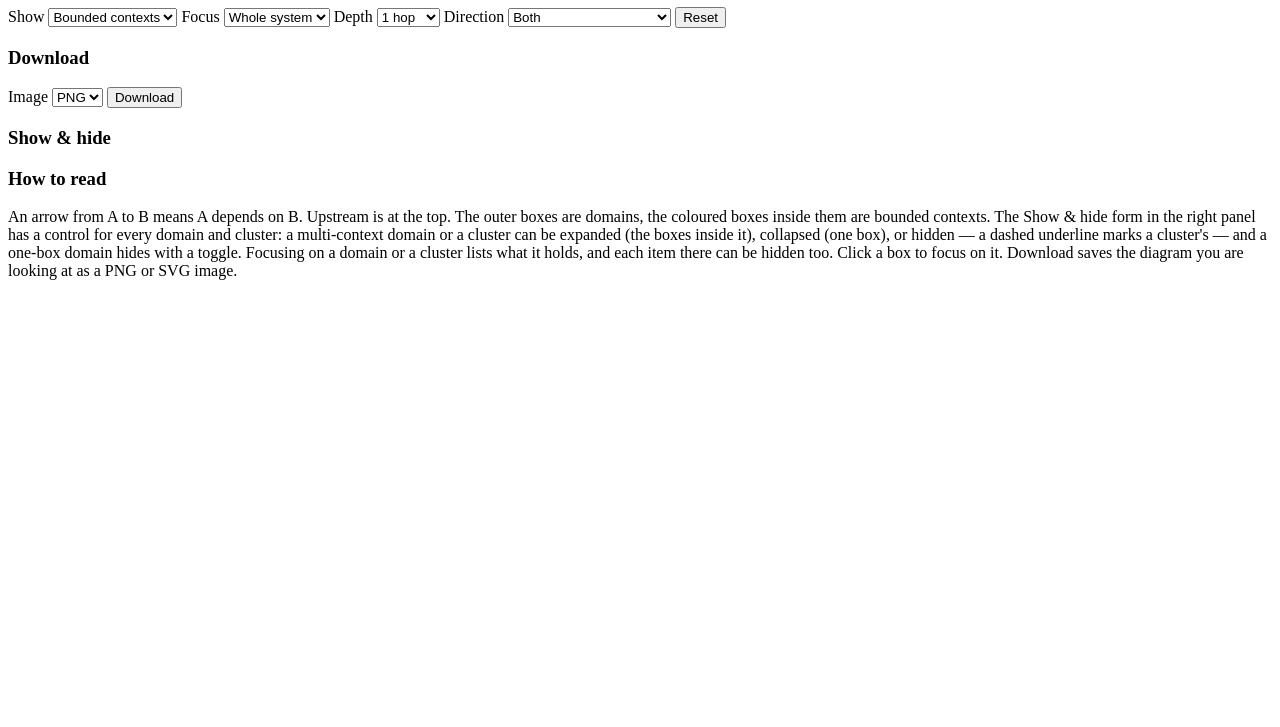
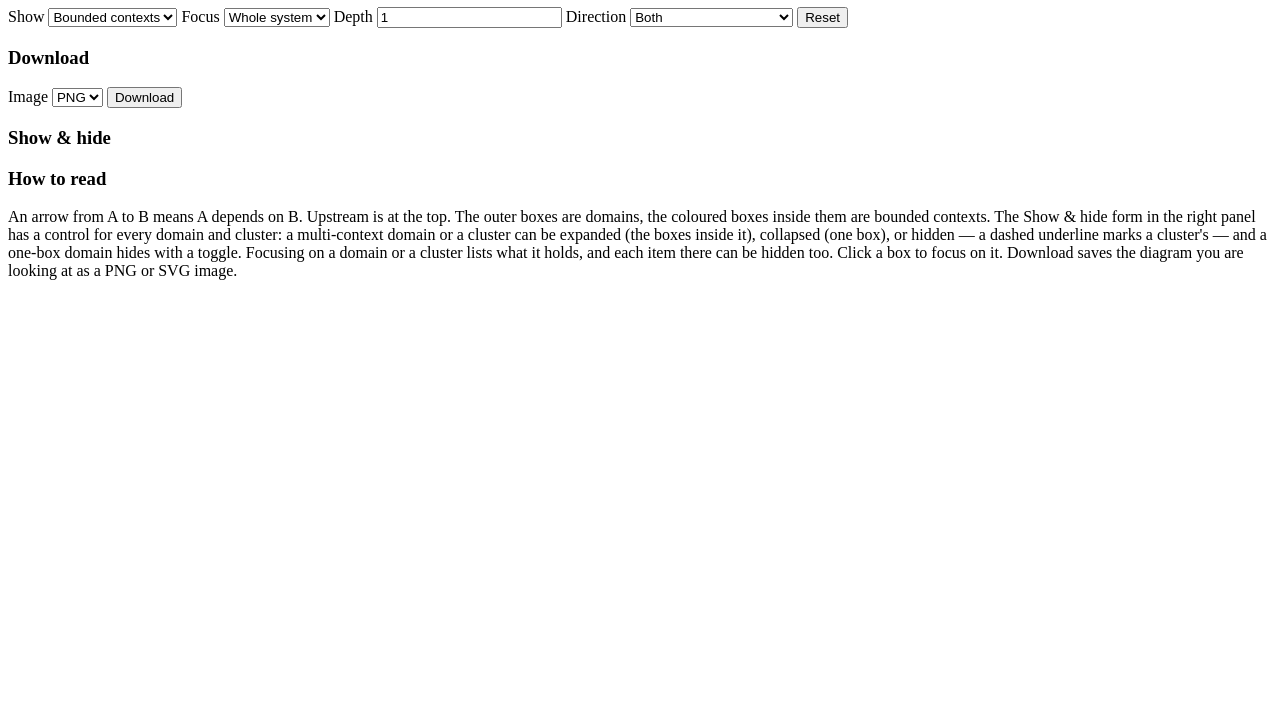
Before and after one commit to henriquemoody/context-mapper, a plain HTML site: page src/context_mapper/template/index.html in a window 1280 px wide. Shown: the part 73-800 px from the top of the page. Drawn offline with Linux system fonts and the light colour scheme.

Commit message:
Let the page's depth field take any number of hops

```diff
--- a/src/context_mapper/template/index.html
+++ b/src/context_mapper/template/index.html
@@ -22,11 +22,7 @@
     <select id="focus"><option value="">Whole system</option></select>
   </label>
   <label>Depth
-    <select id="depth">
-      <option value="1">1 hop</option>
-      <option value="2">2 hops</option>
-      <option value="99">All</option>
-    </select>
+    <input type="number" id="depth" min="1" step="1" value="1">
   </label>
   <label>Direction
     <select id="dir">
--- a/src/context_mapper/template/style.css
+++ b/src/context_mapper/template/style.css
@@ -13,8 +13,10 @@ header h1 { font-size: 18px; margin: 0 8px 0 0; }
 #links a:hover { text-decoration: underline; }
 #links a + a::before { content: "·"; display: inline-block; margin: 0 8px; color: var(--muted); }
 label { display: inline-flex; gap: 6px; align-items: center; color: var(--muted); }
-select, button { font: inherit; padding: 4px 8px; border: 1px solid #b0b0b0; border-radius: 6px; background: #fff; color: var(--ink); }
+select, input, button { font: inherit; padding: 4px 8px; border: 1px solid #b0b0b0; border-radius: 6px; background: #fff; color: var(--ink); }
 button { cursor: pointer; }
+/* The depth field sits among the selects in the header: same look, sized for a hop count. */
+#depth { width: 5.5em; }
 main { display: grid; grid-template-columns: 1fr 320px; height: calc(100vh - 58px); }
 #graph { min-height: 400px; overflow: auto; padding: 16px; }
 #graph svg { max-width: 100%; height: auto; }
```
Also changed, not shown: src/context_mapper/template/app.js (+9 -4 lines), README.md.
